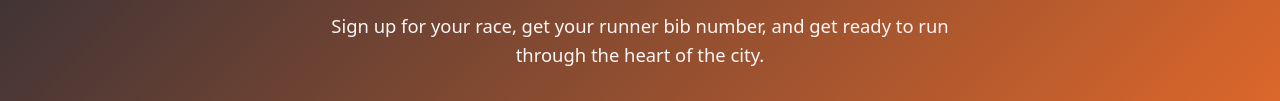
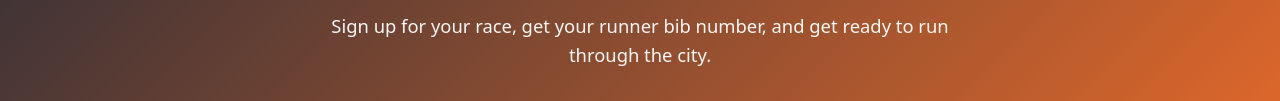
Before and after one commit to Vinayraj077/City-Marathon-Race-Registration-and-Runner-Bib-Allotment-System, a plain HTML site: page index.html in a window 1280 px wide. Shown: the part 324-425 px from the top of the page. Drawn offline with Linux system fonts and the light colour scheme.

Commit message:
Update registration description text

```diff
--- a/index.html
+++ b/index.html
@@ -36,7 +36,7 @@
     <div class="hero">
       <span class="tag">Registrations Open</span>
       <h1>City Marathon<br>Race Registration &amp; Runner Bib Allotment</h1>
-      <p>Sign up for your race, get your runner bib number, and get ready to run through the heart of the city.</p>
+      <p>Sign up for your race, get your runner bib number, and get ready to run through the city.</p>
       <a href="register.html" class="btn">Register Now</a>
       <a href="categories.html" class="btn outline">View Categories</a>
     </div>
```
